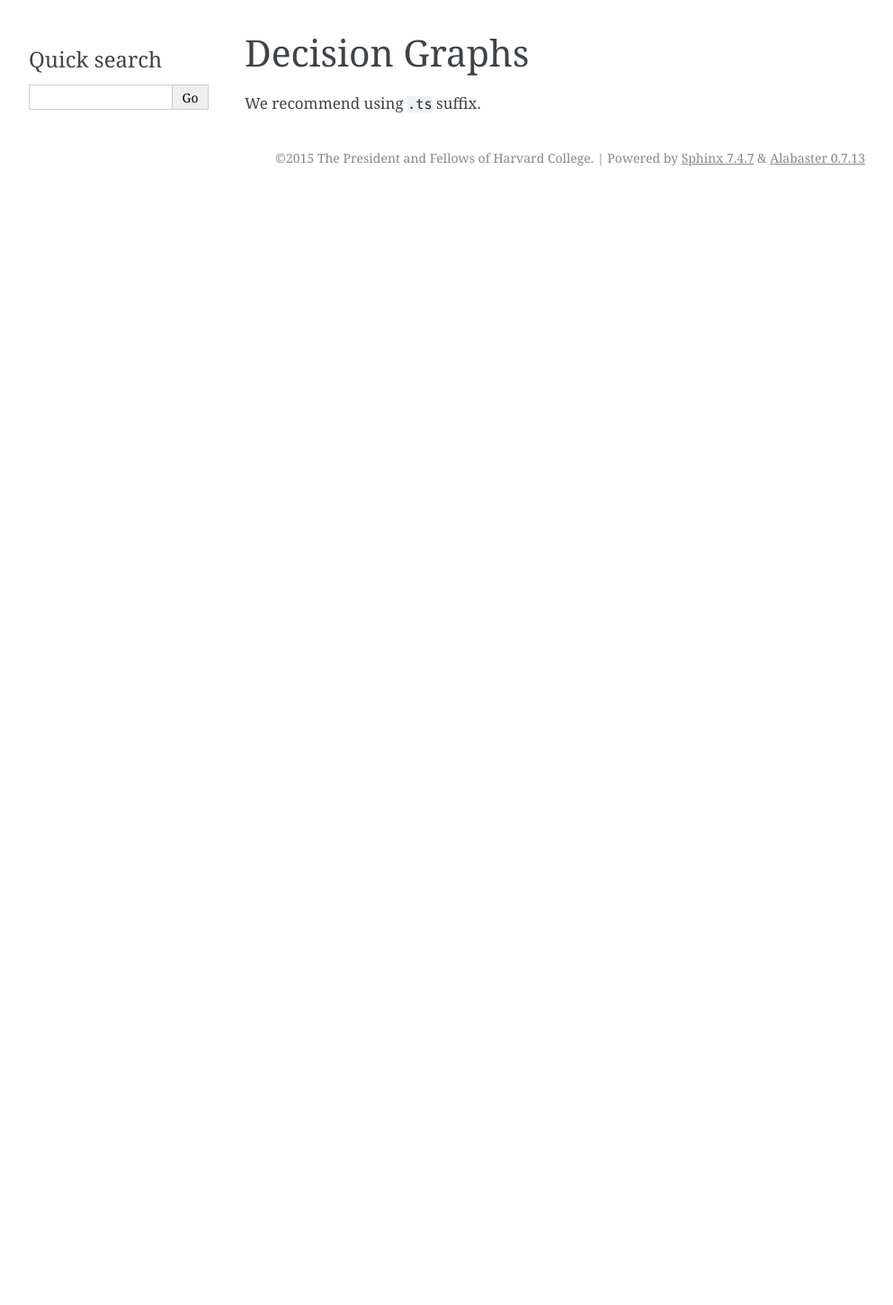
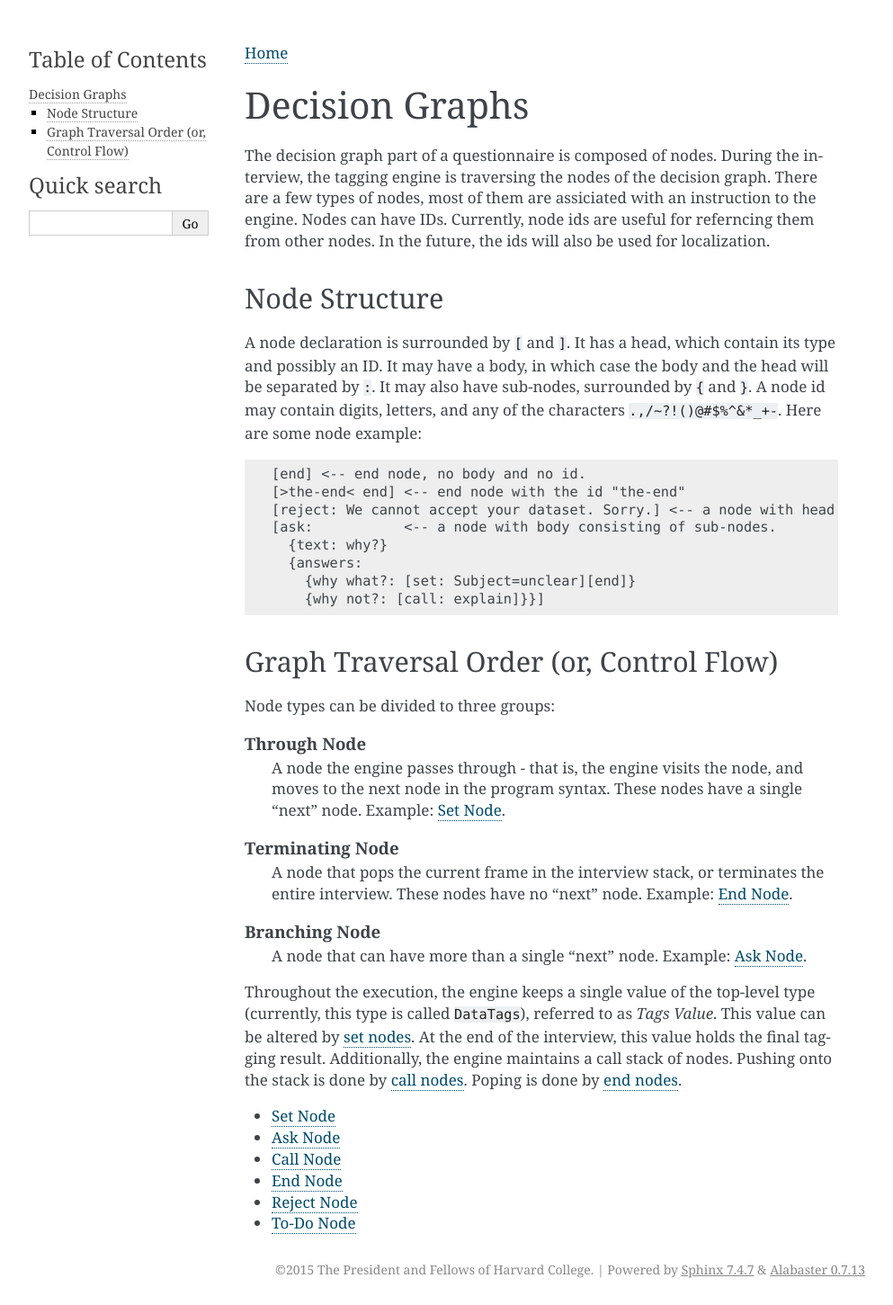
Before and after one commit to IQSS/DataTaggingLibrary, a Sphinx documentation site: the page built from DataTagsLib/DOCS/sphinx-source/source/decision-graphs/index.rst, in a window 1280 px wide. Shown: the whole page at 90% size, without its empty margins (148-1141 px from the left). Built offline with Sphinx 7.4.7, drawn with Linux system fonts in a browser that asks for light colours; formulas are drawn with MathJax 3; before the commit the page ends 900 px from its top, so only the background shows below that.

Commit message:
Initial version of the language reference - done

```diff
--- a/DataTagsLib/DOCS/sphinx-source/source/decision-graphs/index.rst
+++ b/DataTagsLib/DOCS/sphinx-source/source/decision-graphs/index.rst
@@ -1,11 +1,56 @@
+:doc:`Home <../index>`
+
 Decision Graphs
 ===============
 
-We recommend using ``.ts`` suffix.
+The decision graph part of a questionnaire is composed of nodes. During the interview, the tagging engine is traversing the nodes of the decision graph. There are a few types of nodes, most of them are assiciated with an instruction to the engine. Nodes can have IDs. Currently, node ids are useful for referncing them from other nodes. In the future, the ids will also be used for localization.
 
+Node Structure
+--------------
+
+A node declaration is surrounded by ``[`` and ``]``. It has a head, which contain its type and possibly an ID. It may have a body, in which case the body and the head will be separated by ``:``. It may also have sub-nodes, surrounded by ``{`` and ``}``. A node id may contain digits, letters, and any of the characters ``.,/~?!()@#$%^&*_+-``. Here are some node example::
+
+  [end] <-- end node, no body and no id.
+  [>the-end< end] <-- end node with the id "the-end"
+  [reject: We cannot accept your dataset. Sorry.] <-- a node with head and body
+  [ask:           <-- a node with body consisting of sub-nodes.
+    {text: why?}
+    {answers:
+      {why what?: [set: Subject=unclear][end]}
+      {why not?: [call: explain]}}]
+
+
+Graph Traversal Order (or, Control Flow)
+----------------------------------------
+Node types can be divided to three groups:
+
+.. glossary::
+
+  Through Node
+    A node the engine passes through - that is, the engine visits the node, and moves to the next node in the program syntax. These nodes have a single "next" node.
+    Example: :any:`set-node`.
+
+  Terminating Node
+    A node that pops the current frame in the interview stack, or terminates the entire interview. These nodes have no "next" node.
+    Example: :any:`end-node`.
+
+  Branching Node
+    A node that can have more than a single "next" node.
+    Example: :any:`ask-node`.
+
+.. index:: Tags Value
+
+Throughout the execution, the engine keeps a single value of the top-level type (currently, this type is called ``DataTags``), referred to as *Tags Value*. This value can be altered by :doc:`set nodes<set-node>`. At the end of the interview, this value holds the final tagging result. Additionally, the engine maintains a call stack of nodes. Pushing onto the stack is done by :doc:`call nodes<call-node>`. Poping is done by :doc:`end nodes<end-node>`.
 
 
 .. toctree::
    :glob:
    :titlesonly:
    :maxdepth: 2
+
+   set-node
+   ask-node
+   call-node
+   end-node
+   reject-node
+   todo-node
--- a/DataTagsLib/DOCS/sphinx-source/source/tag-spaces/aggregate-slot.rst
+++ b/DataTagsLib/DOCS/sphinx-source/source/tag-spaces/aggregate-slot.rst
@@ -5,7 +5,7 @@
 Aggregate Slot
 ===============
 
-A slot that contains a set of values from its *item type*. Aggregate slots can be used to logically group multiple binary dimentions. They are defined usind the ``some of`` keyword.
+A slot that contains a set of values from its *item type*. Aggregate slots can be used to logically group multiple binary dimensions. They are defined usind the ``some of`` keyword.
 Below is a definition of an agregate slot describing the different possible types of data subjects, that might be harmed if the dataset is misused::
 
   ProtectedDataSubjects: some of livingPersons, deadPeople, endangeredSpecies, rareMinerals.
```
Also changed, not shown: DataTagsLib/DOCS/sphinx-source/source/decision-graphs/ask-node.rst (added, +42 -0 lines), DataTagsLib/DOCS/sphinx-source/source/decision-graphs/call-node.rst (added, +21 -0 lines), DataTagsLib/DOCS/sphinx-source/source/decision-graphs/end-node.rst (added, +22 -0 lines), DataTagsLib/DOCS/sphinx-source/source/decision-graphs/reject-node.rst (added, +13 -0 lines), DataTagsLib/DOCS/sphinx-source/source/decision-graphs/set-node.rst (added, +36 -0 lines), DataTagsLib/DOCS/sphinx-source/source/decision-graphs/todo-node.rst (added, +31 -0 lines), DataTagsLib/DOCS/sphinx-source/source/index.rst (+7 -2 lines), DataTagsLib/DOCS/sphinx-source/source/language-general.rst (+12 -3 lines), DataTagsLib/DOCS/sphinx-source/source/tag-spaces/index.rst (+8 -2 lines), DataTagsLib/DOCS/sphinx-source/source/tag-spaces/todo-slot.rst (added, +14 -0 lines), DataTagsLib/DOCS/sphinx-source/source/terms.rst (+11 -7 lines), 2 other files.
